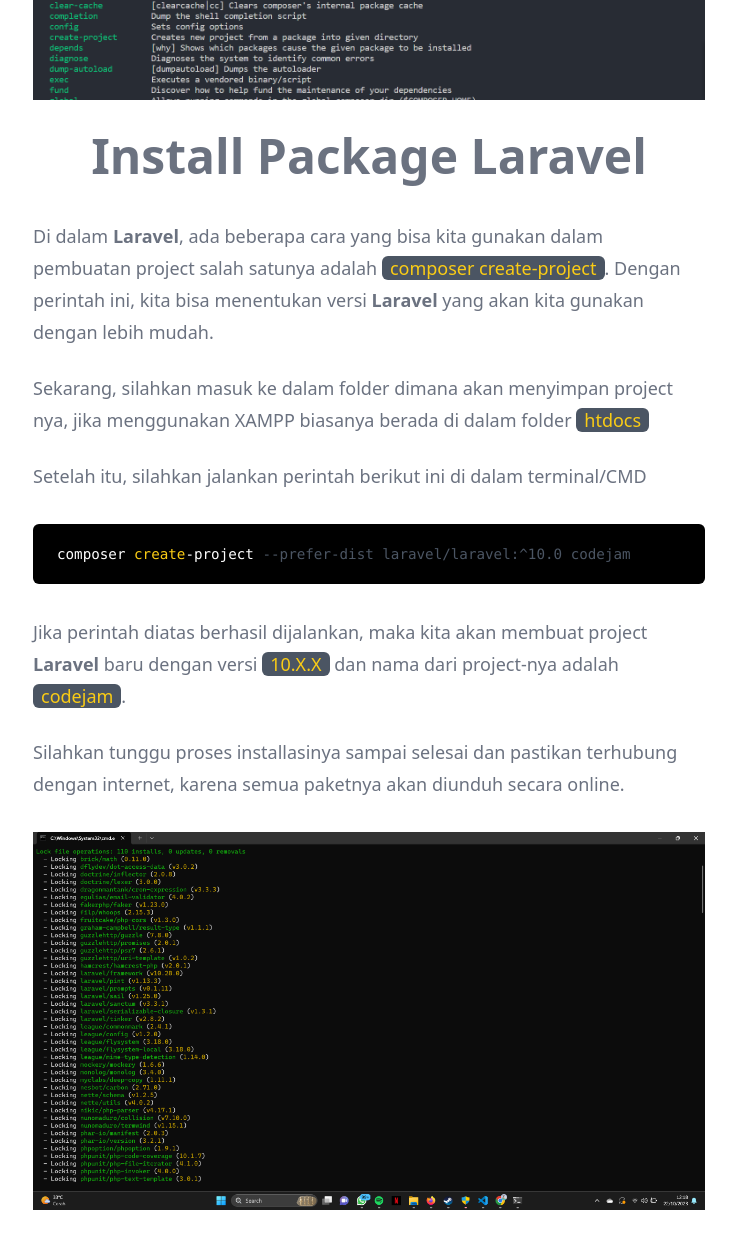
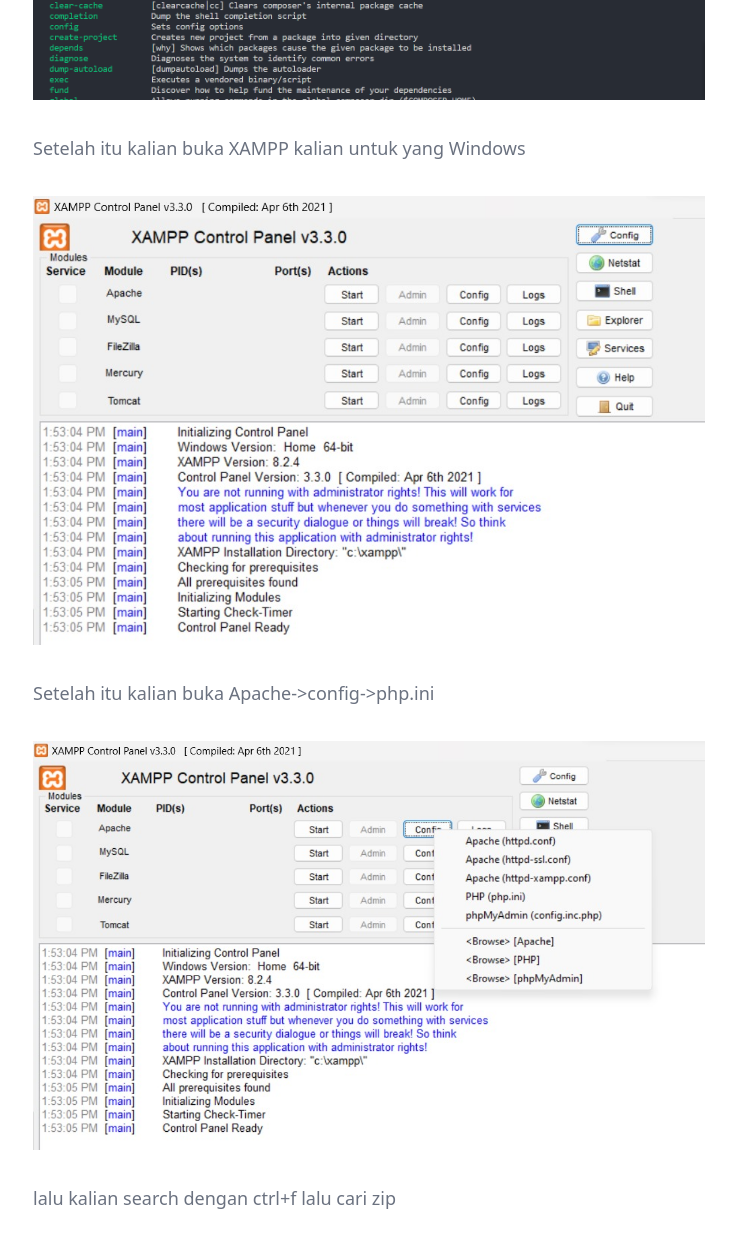
Before and after one commit to RickyPrima30/cja, a website: page index.html in a window 1280 px wide. Shown: the part 2660-3899 px from the top of the page, without its empty margins (271-1007 px from the left). Drawn offline with nearby package versions, Linux system fonts and the light colour scheme.

Commit message:
update installasion

```diff
--- a/index.html
+++ b/index.html
@@ -116,6 +116,15 @@
                 <p>Jika berhasil maka akan keluar output seperti berikut</p>
                 <img class="" src="img/aksndkjasncxam.png">
                 <!-- END COMPOSER -->
+                <!-- Extension -->
+                <p>Setelah itu kalian buka XAMPP kalian untuk yang Windows</p>
+                <img src="img/hsyhuwhuhsuw.jpeg">
+                <p>Setelah itu kalian buka Apache->config->php.ini</p>
+                <img src="img/hsauwhxawsnaksna.jpeg">
+                <p>lalu kalian search dengan ctrl+f lalu cari zip</p>
+                <img src="img/janjnwjdnjwnjdn.jpeg">
+                <p>lalu hapus (;) pada extension=zip</p>
+                <!-- End Extension -->
                 <!-- LARAVEL -->
                 <h1 class="text-center text-gray-500">Install Package Laravel</h1>
                 <p>Di dalam <b>Laravel</b>, ada beberapa cara yang bisa kita gunakan dalam pembuatan project salah
```
Also changed, not shown: img/hsauwhxawsnaksna.jpeg (added), img/hsyhuwhuhsuw.jpeg (added), img/janjnwjdnjwnjdn.jpeg (added).
